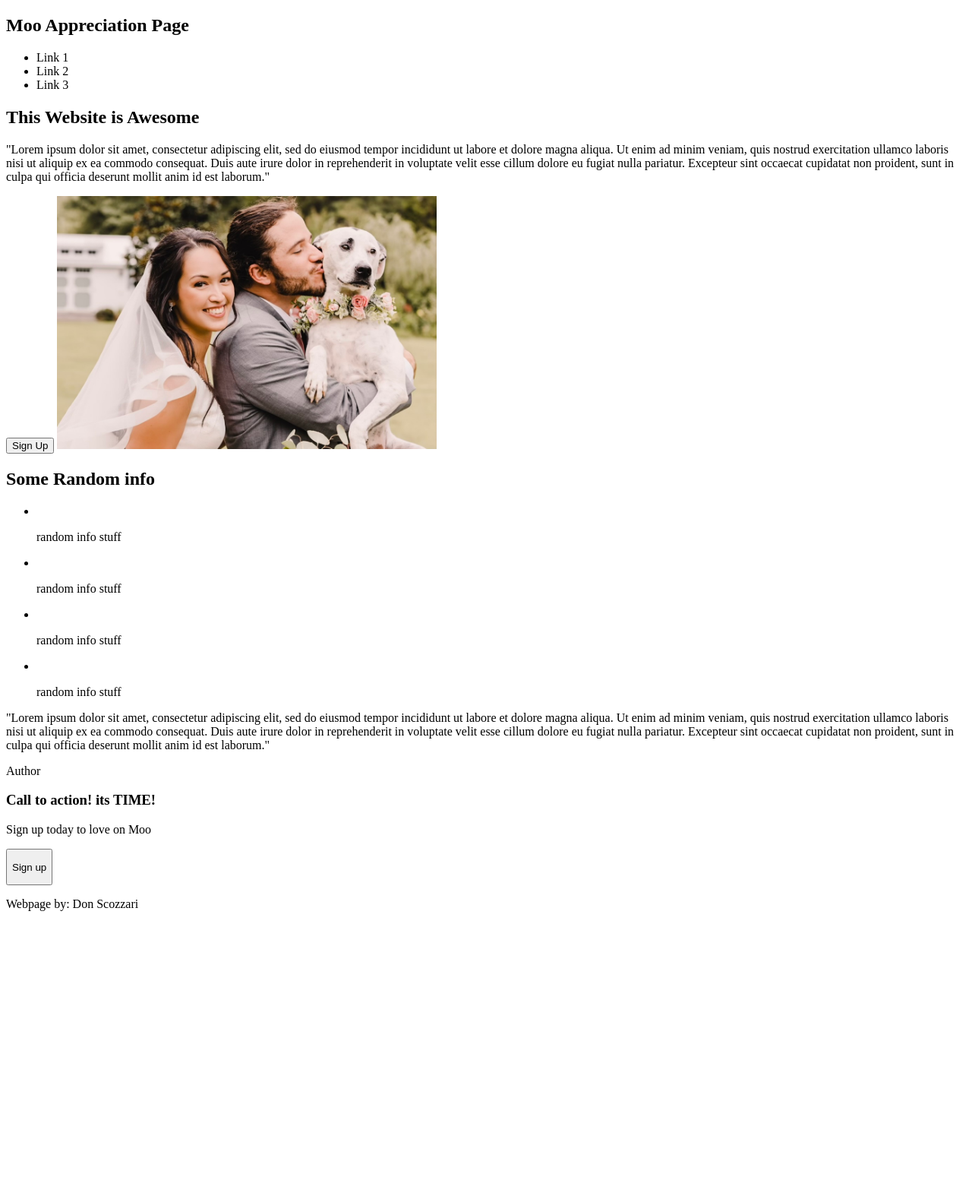
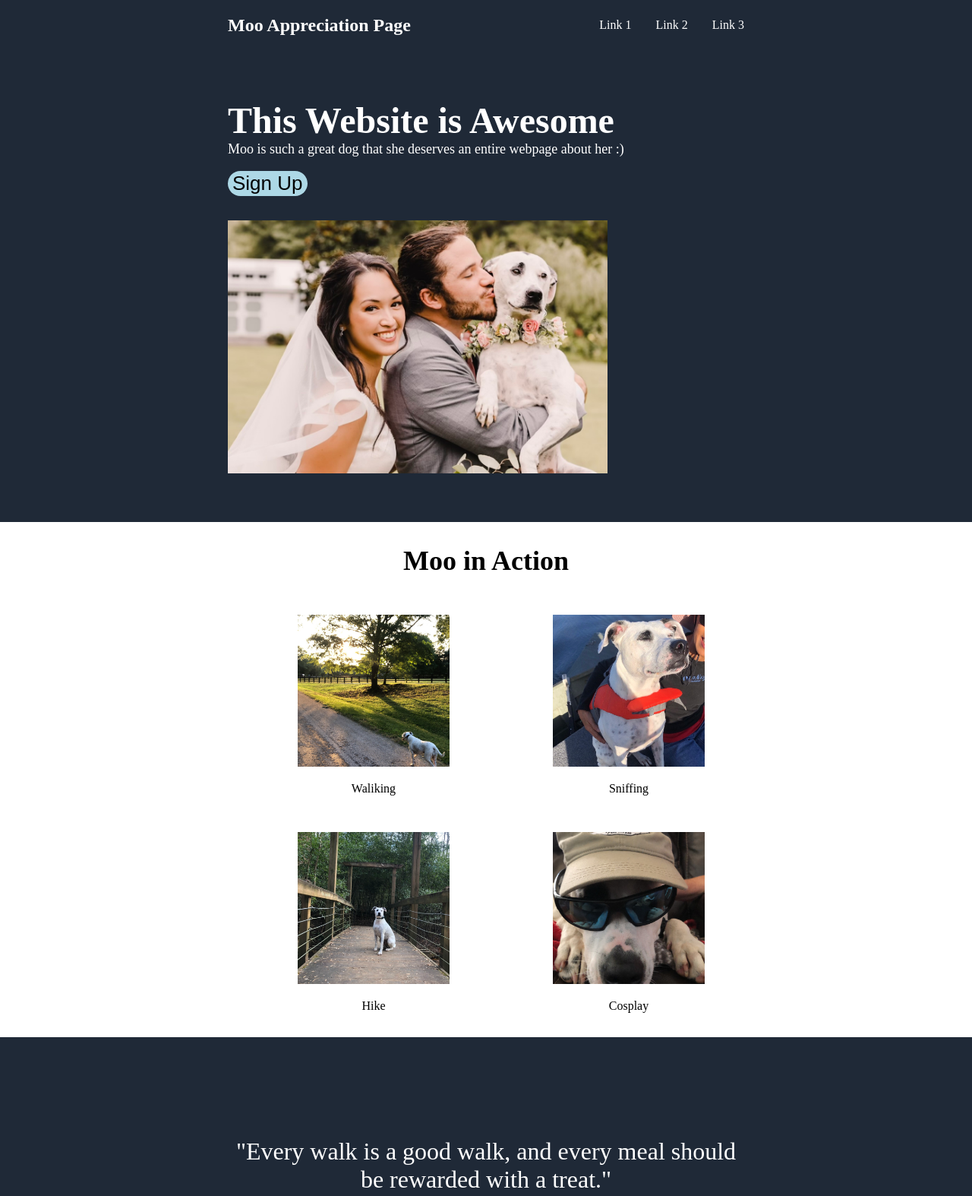
Before and after one commit to dscozzari/landing-page-project, a plain HTML site: page index.html in a window 1280 px wide. Shown: the top 1574 px of the page at 76% size. Before the commit the page ends 1215 px from the top, so only its background shows below. Drawn offline with Linux system fonts and the light colour scheme.

Commit message:
Update styles for entire page
I honestly forgot to commit after wracking my brain for hours on doing the best practices in flexbox. I had fun playing around with everything and got the style down pretty close to what the model wants it to look like. The only things I did not add were different fonts and font sizes, and clickable links for some of the icons. I may decide to do that on a later date.

```diff
--- a/index.html
+++ b/index.html
@@ -8,7 +8,7 @@
     <link rel="stylesheet" href="styles.css" />
   </head>
   <body>
-    <section>
+    <section class="section-one">
       <header>
         <h1 class="logo">Moo Appreciation Page</h1>
         <ul>
@@ -17,78 +17,74 @@
           <li class="link-header">Link 3</li>
         </ul>
       </header>
-      <h1 class="header">This Website is Awesome</h1>
-      <p class="text-header">
-        "Lorem ipsum dolor sit amet, consectetur adipiscing elit, sed do eiusmod
-        tempor incididunt ut labore et dolore magna aliqua. Ut enim ad minim
-        veniam, quis nostrud exercitation ullamco laboris nisi ut aliquip ex ea
-        commodo consequat. Duis aute irure dolor in reprehenderit in voluptate
-        velit esse cillum dolore eu fugiat nulla pariatur. Excepteur sint
-        occaecat cupidatat non proident, sunt in culpa qui officia deserunt
-        mollit anim id est laborum."
-      </p>
-      <button class="button-header">Sign Up</button>
-      <img class="img-header" src="moo-one.jpeg" style="width: 500px" />
+      <div class="content-header">
+        <div class="info-header">
+          <h1 class="header">This Website is Awesome</h1>
+          <p class="text-header">
+            Moo is such a great dog that she deserves an entire webpage about
+            her :)
+          </p>
+          <button class="button-header">Sign Up</button>
+        </div>
+        <img class="img-header" src="moo-one.jpeg" />
+      </div>
     </section>
-    <section>
-      <h1 class="header-two">Some Random info</h1>
-      <ul>
+    <section class="section-two">
+      <h1 class="header-two">Moo in Action</h1>
+      <ul class="list">
         <li>
-          <a class="image">
-            <img />
+          <a class="box">
+            <img class="image image-one" src="moo-two.jpeg" />
           </a>
           <div class="content">
-            <p>random info stuff</p>
+            <p>Waliking</p>
           </div>
         </li>
         <li>
-          <a class="image">
-            <img />
+          <a class="box">
+            <img class="image image-two" src="moo-three.jpeg" />
           </a>
           <div class="content">
-            <p>random info stuff</p>
+            <p>Sniffing</p>
           </div>
         </li>
         <li>
-          <a class="image">
-            <img />
+          <a class="box">
+            <img class="image image-three" src="moo-four.jpeg" />
           </a>
           <div class="content">
-            <p>random info stuff</p>
+            <p>Hike</p>
           </div>
         </li>
         <li>
-          <a class="image">
-            <img />
+          <a class="box">
+            <img class="image image-four" src="moo-five.jpeg" />
           </a>
           <div class="content">
-            <p>random info stuff</p>
+            <p>Cosplay</p>
           </div>
         </li>
       </ul>
     </section>
-    <section>
+    <section class="section-three">
       <p class="quote">
-        "Lorem ipsum dolor sit amet, consectetur adipiscing elit, sed do eiusmod
-        tempor incididunt ut labore et dolore magna aliqua. Ut enim ad minim
-        veniam, quis nostrud exercitation ullamco laboris nisi ut aliquip ex ea
-        commodo consequat. Duis aute irure dolor in reprehenderit in voluptate
-        velit esse cillum dolore eu fugiat nulla pariatur. Excepteur sint
-        occaecat cupidatat non proident, sunt in culpa qui officia deserunt
-        mollit anim id est laborum."
+        "Every walk is a good walk, and every meal should be rewarded with a
+        treat."
       </p>
-      <p class="author">Author</p>
+      <p class="author">- Moo probably</p>
     </section>
-    <section>
-      <h3 class="cta">Call to action! its TIME!</h3>
-      <p class="cta-text">Sign up today to love on Moo</p>
+    <section class="section-four">
+      <div class="cta-text">
+        <h3 class="cta">Call to action! its TIME!</h3>
+        <p class="cta-message">Sign up today to love on Moo</p>
+      </div>
       <button>
         <a class="sign-up"> </a>
         <p class="sign-up-text">Sign up</p>
       </button>
     </section>
-    <footer>
-      <p class="footer">Webpage by: Don Scozzari</p>
+    <footer class="footer">
+      <p class="text-footer">Webpage by: Don Scozzari</p>
     </footer>
   </body>
 </html>
--- a/styles.css
+++ b/styles.css
@@ -0,0 +1,173 @@
+body {
+  display: flex;
+  flex-direction: column;
+  margin: 0;
+}
+/* SECTION 1 */
+
+.section-one header {
+  display: flex;
+  justify-content: space-between;
+}
+
+header ul {
+  list-style-type: none;
+  display: flex;
+  gap: 32px;
+  align-items: center;
+  justify-content: center;
+}
+
+.section-one {
+  background-color: #1f2937;
+  color: white;
+  padding-left: 300px;
+  padding-right: 300px;
+  display: flex;
+  flex-direction: column;
+}
+
+.content-header {
+  display: flex;
+  padding-bottom: 64px;
+  padding-top: 64px;
+  gap: 32px;
+  justify-content: space-between;
+  align-items: center;
+  flex: 1 1 0;
+  flex-wrap: wrap;
+}
+
+.header {
+  margin-bottom: 0px;
+  margin-top: 0px;
+  font-size: 48px;
+  font-weight: bold;
+}
+
+.text-header {
+  margin-top: 0px;
+  font-size: 18px;
+}
+
+.button-header {
+  background-color: lightblue;
+  border-radius: 25px;
+  border: 0 solid;
+  font-size: 26px;
+}
+
+.img-header {
+  display: flex;
+  flex: 1 1 auto;
+  width: 400px;
+  flex-grow: 1;
+  max-width: 500px;
+}
+
+/* SECTION 2 */
+
+.section-two {
+  padding-left: 300px;
+  padding-right: 300px;
+  /* padding-top: 100px;
+  padding-bottom: 100px; */
+}
+
+.header-two {
+  text-align: center;
+  margin-bottom: 50px;
+  font-size: 36px;
+}
+
+.list {
+  display: flex;
+  justify-content: space-around;
+  align-items: center;
+  flex-wrap: wrap;
+  gap: 32px;
+}
+
+.content {
+  text-align: center;
+}
+
+ul {
+  list-style-type: none;
+}
+
+.image {
+  object-fit: cover;
+  width: 200px;
+  height: 200px;
+}
+
+/* SECTION 3 */
+
+.section-three {
+  display: flex;
+  flex-direction: column;
+  justify-content: center;
+  padding-left: 300px;
+  padding-right: 300px;
+  padding-top: 100px;
+  padding-bottom: 100px;
+  background-color: #1f2937;
+  color: white;
+}
+
+.quote {
+  text-align: center;
+  font-size: 32px;
+}
+
+.author {
+  text-align: right;
+  font-size: 24px;
+  font-weight: bold;
+}
+
+/* SECTION 4 */
+
+.section-four {
+  display: flex;
+  justify-content: space-between;
+  align-items: center;
+  margin-top: 100px;
+  margin-bottom: 100px;
+  margin-left: 400px;
+  margin-right: 400px;
+  padding-top: 50px;
+  padding-bottom: 50px;
+  padding-left: 150px;
+  padding-right: 150px;
+  background-color: lightblue;
+  border-radius: 15px;
+  flex-wrap: wrap;
+}
+
+.cta-text {
+  display: flex;
+  flex-direction: column;
+}
+
+.cta,
+.cta-message {
+  margin: 0;
+}
+
+.section-four button {
+  font-size: 20px;
+  border-radius: 10px;
+  background-color: transparent;
+  padding-left: 40px;
+  padding-right: 40px;
+}
+
+/* FOOTER */
+
+.footer {
+  text-align: center;
+  background-color: gray;
+  padding: 10px;
+}
```
Also changed, not shown: moo-five.jpeg (added), moo-four.jpeg (added), moo-three.jpeg (added).
